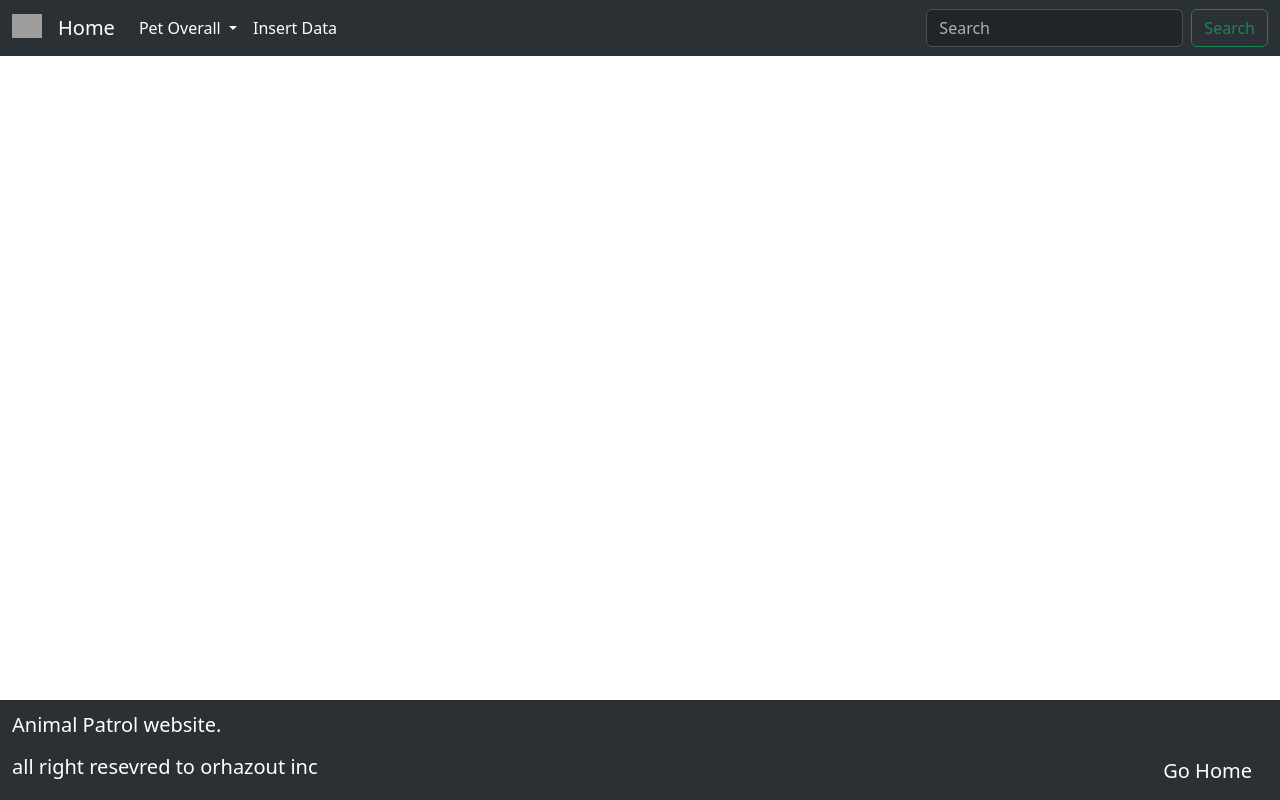
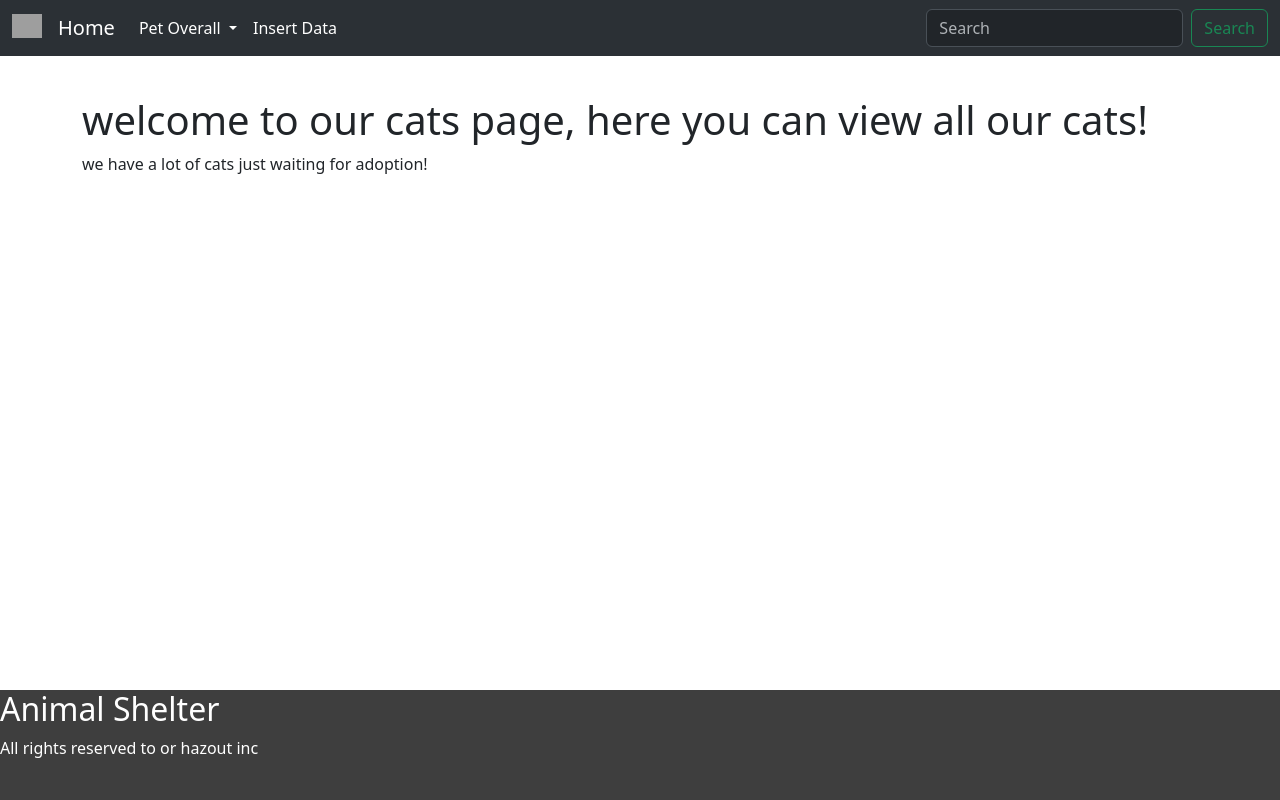
Before and after one commit to orhazout/jenkins, a Flask app: page /cats in a window 1280 px wide. Run offline with Flask 3, Linux system fonts and the light colour scheme; data that the repository does not hold is empty; some libraries are stand-ins or nearby versions; grey boxes are pictures that could not be loaded.

Commit message:
everything

```diff
--- a/templates/cats.html
+++ b/templates/cats.html
@@ -1,7 +1,10 @@
 {% extends 'index.html' %}
 
 {% block content %}
-
+<p class="lead">
+    <h1>welcome to our cats page, here you can view all our cats!</h1>
+    we have a lot of cats just waiting for adoption!
+  </p>
 <br/><br/>
 <table class="table table-secondary table-hover table-bordered table-striped">
 {% for pet in our_pets %}
--- a/templates/dogs.html
+++ b/templates/dogs.html
@@ -1,7 +1,10 @@
 {% extends 'index.html' %}
 
 {% block content %}
-
+<p class="lead">
+    <h1>welcome to our dogs page, here you can view all our dogs!</h1>
+    we have a lot of dogs just waiting for adoption!
+  </p>
 <br/><br/>
 <table class="table table-secondary table-hover table-bordered table-striped">
 {% for pet in our_pets %}
--- a/templates/index.html
+++ b/templates/index.html
@@ -7,7 +7,7 @@
     <link href="https://cdn.jsdelivr.net/npm/bootstrap@5.3.1/dist/css/bootstrap.min.css" rel="stylesheet" integrity="sha384-4bw+/aepP/YC94hEpVNVgiZdgIC5+VKNBQNGCHeKRQN+PtmoHDEXuppvnDJzQIu9" crossorigin="anonymous">
      <link href="{{ url_for('static', filename='css/style.css') }}" rel="stylesheet">
   </head>
-  <body>
+  <body style="min-height: 100vh; display:flex; flex-direction: column;">
     {% include 'navbar.html' %}
     <br/>
     <div class="container">
@@ -15,7 +15,10 @@
         {% endblock %}
     </div>
     <script src="https://cdn.jsdelivr.net/npm/bootstrap@5.3.1/dist/js/bootstrap.bundle.min.js" integrity="sha384-HwwvtgBNo3bZJJLYd8oVXjrBZt8cqVSpeBNS5n7C8IVInixGAoxmnlMuBnhbgrkm" crossorigin="anonymous"></script>
+  <footer style="margin-top: auto; background-color:#3e3e3e;">
+    <h2 style="color: white;">Animal Shelter</h2>
+      <p style="color: white;">All rights reserved to or hazout inc</p>
+    <br/>
+  </footer>
   </body>
-  <br/>
-  {% include 'buttom-navbar.html' %}
 </html>
--- a/templates/others.html
+++ b/templates/others.html
@@ -1,7 +1,10 @@
 {% extends 'index.html' %}
 
 {% block content %}
-
+<p class="lead">
+    <h1>welcome to the rest of our animals page, here you can view all our animals!</h1>
+    we have a lot of animals just waiting for adoption!
+  </p>
 <br/><br/>
 <table class="table table-secondary table-hover table-bordered table-striped">
 {% for pet in our_pets %}
--- a/templates/page.html
+++ b/templates/page.html
@@ -1,7 +1,9 @@
 {% extends 'index.html' %}
 
 {% block content %}
-<h1>hello!!</h1>
+<br/><br/>
+hello!
+
 
 
 {% endblock %}
```
Also changed, not shown: images/dog1.jpg (added), images/dog2.jpg (added), images/dog3.jpeg (added), images/other.jpg (added), images/place1.webp (added), images/place2.jpg (added), images/place3.jpg (added), pets-app-chart/tamplates/deployment.yaml (renamed from pets-app-chart/templates/deployment.yaml), pets-app-chart/tamplates/service.yaml (renamed from pets-app-chart/templates/service.yaml), 1 other file.
